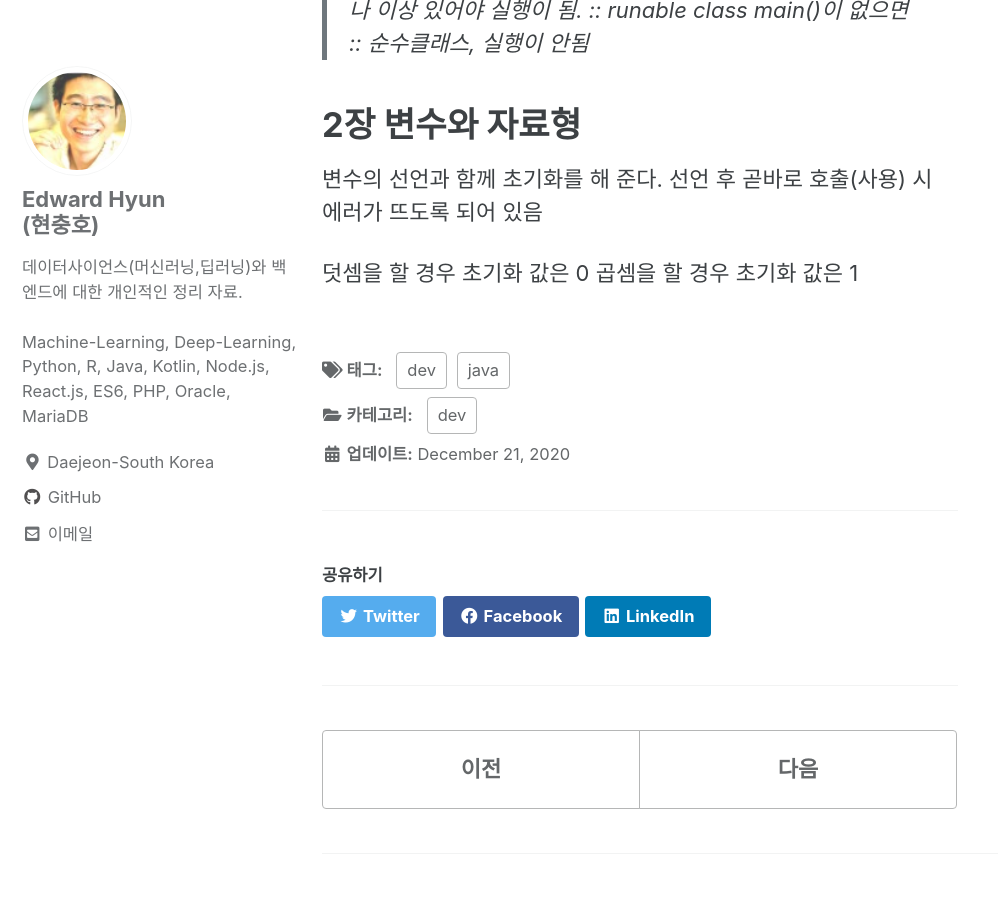
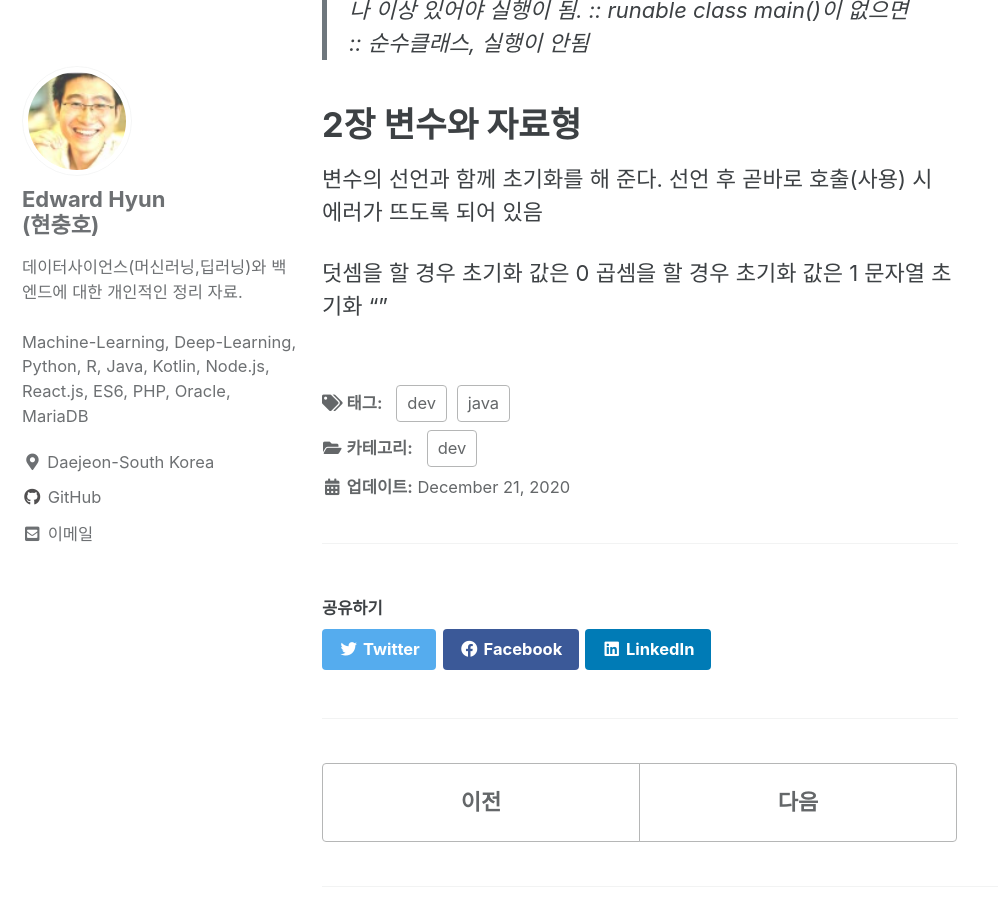
Before and after one commit to iamhch24/iamhch24.github.io, a Jekyll site: the page built from _posts/2020-12-21-[Study] Do it 자바 프로그래밍 입문.md, in a window 1280 px wide and 900 px high, scrolled down 1301 px. Shown: the whole window, without its empty margins (0-998 px from the left). Built offline with Jekyll 4.4.1, drawn with Linux system fonts in a browser that asks for light colours; cached includes are drawn as plain includes.

Commit message:
_posts/2020-12-21-[Study] Do it 자바 프로그래밍 입문.md updated from https://stackedit.io/

```diff
--- a/_posts/2020-12-21-[Study] Do it 자바 프로그래밍 입문.md
+++ b/_posts/2020-12-21-[Study] Do it 자바 프로그래밍 입문.md
@@ -51,12 +51,14 @@ toc: true
 
 덧셈을 할 경우 초기화 값은 0
 곱셈을 할 경우 초기화 값은 1
+문자열 초기화 ""
+
 
 
 
 
 <!--stackedit_data:
-eyJoaXN0b3J5IjpbMTQ3OTYwMjUzLDU2ODIyMjI3NiwtODc1ND
-kwOTM3LDI3NjI1MzYxLC0xMjY4NDgzODg1LDE2NzQ2Mzc4NTks
-MTA0OTE2MTg5NSwtMTQzMTY3OTcyM119
+eyJoaXN0b3J5IjpbMTczNzk2ODc4OSwxNDc5NjAyNTMsNTY4Mj
+IyMjc2LC04NzU0OTA5MzcsMjc2MjUzNjEsLTEyNjg0ODM4ODUs
+MTY3NDYzNzg1OSwxMDQ5MTYxODk1LC0xNDMxNjc5NzIzXX0=
 -->
```
